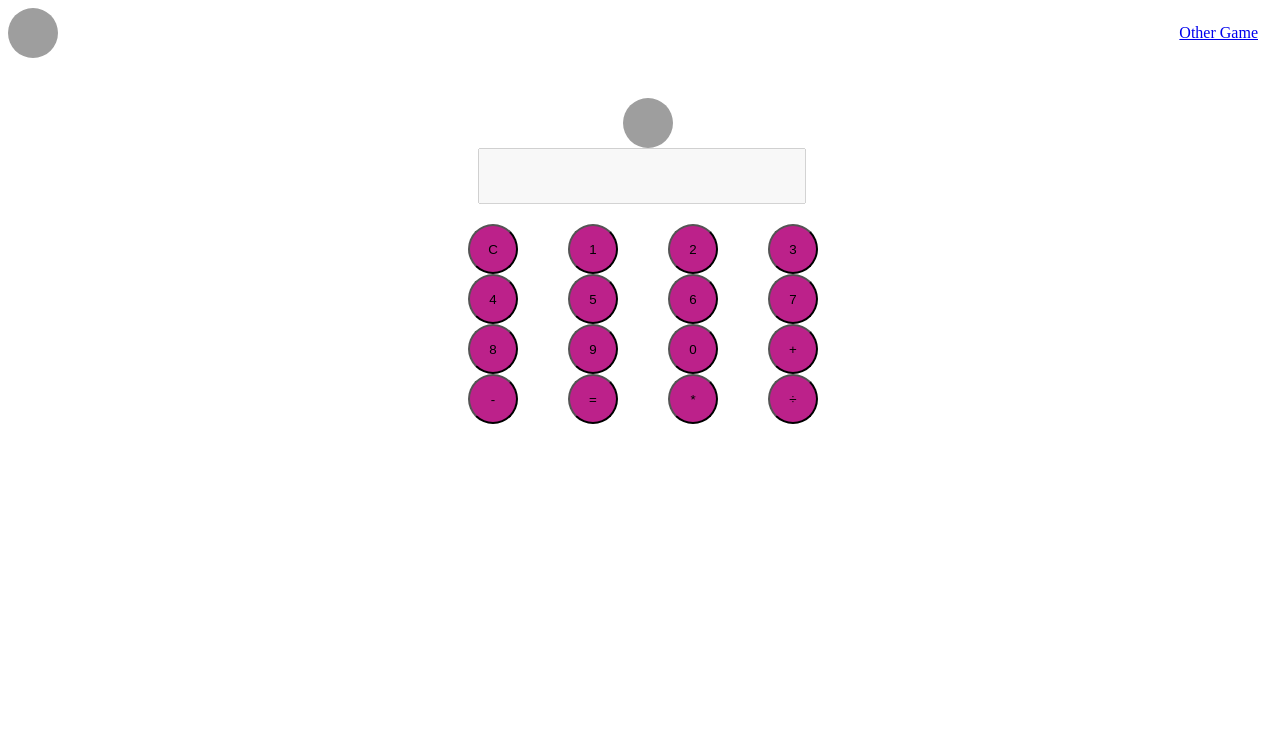
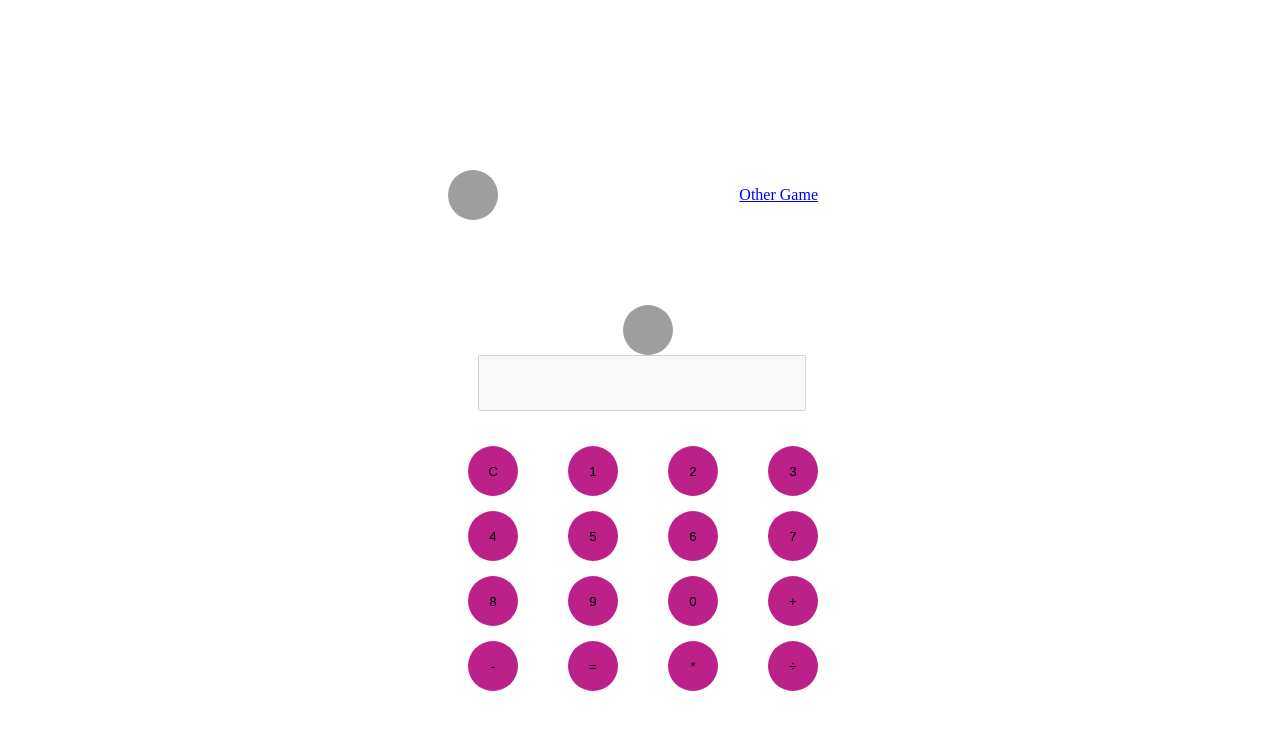
Before and after one commit to professormichael/game, a plain HTML site: page index.html in a window 1280 px wide. Drawn offline with Linux system fonts and the light colour scheme; grey boxes are pictures that could not be loaded.

Commit message:
Add files via upload

```diff
--- a/style.css
+++ b/style.css
@@ -5,6 +5,11 @@ html {
 body{
   width:100%;
   height:100%;
+  display: flex;
+justify-content:center;
+align-items: center;
+  flex-direction: column;
+
 }
 .section1{
   display:grid;
@@ -56,18 +61,20 @@ margin-top:20px;
 }
 input{
 width:320px;
-  display: block;
+  display: flex;
   height:50px;
   font-size: 20px;
   font-weight: 500;
   margin-left:
   30px;
- vertical-align: right;
+ justify-content: right;
 
   }
 button{
   width:50px;
   height:50px;
-  background-color: #bc218A;border-radius:25px
+  background-color: #bc218A;border-radius:30px;
+  border:none;
+  margin-top:15px;
 
 }
```
Also changed, not shown: script.js (line endings or trailing spaces).
